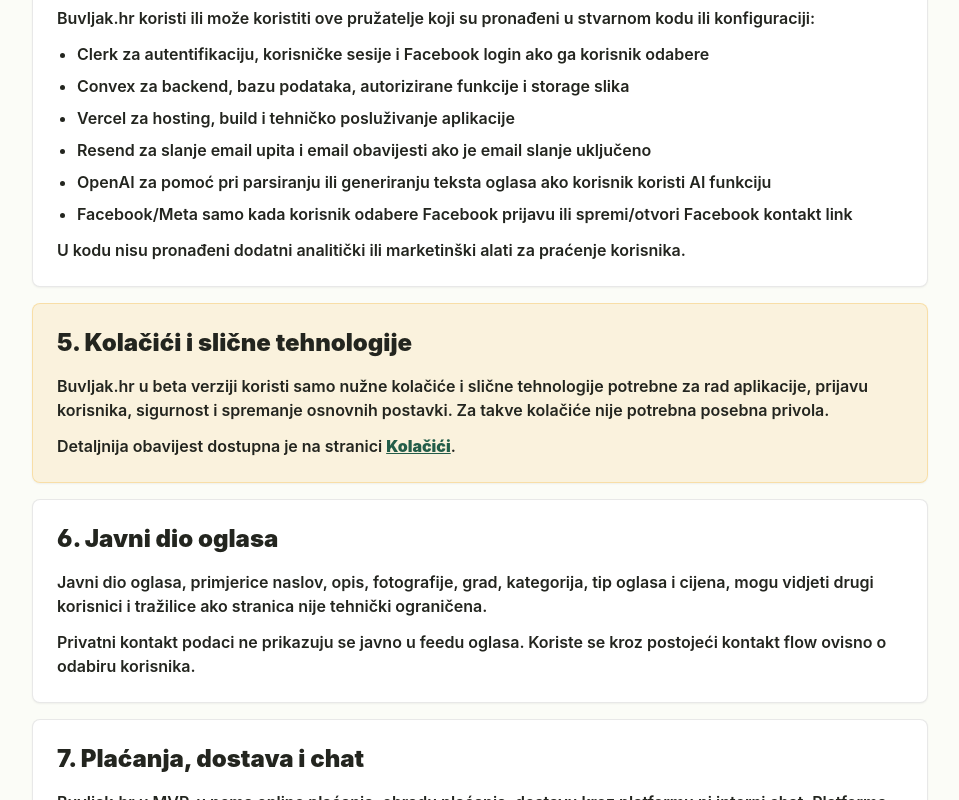
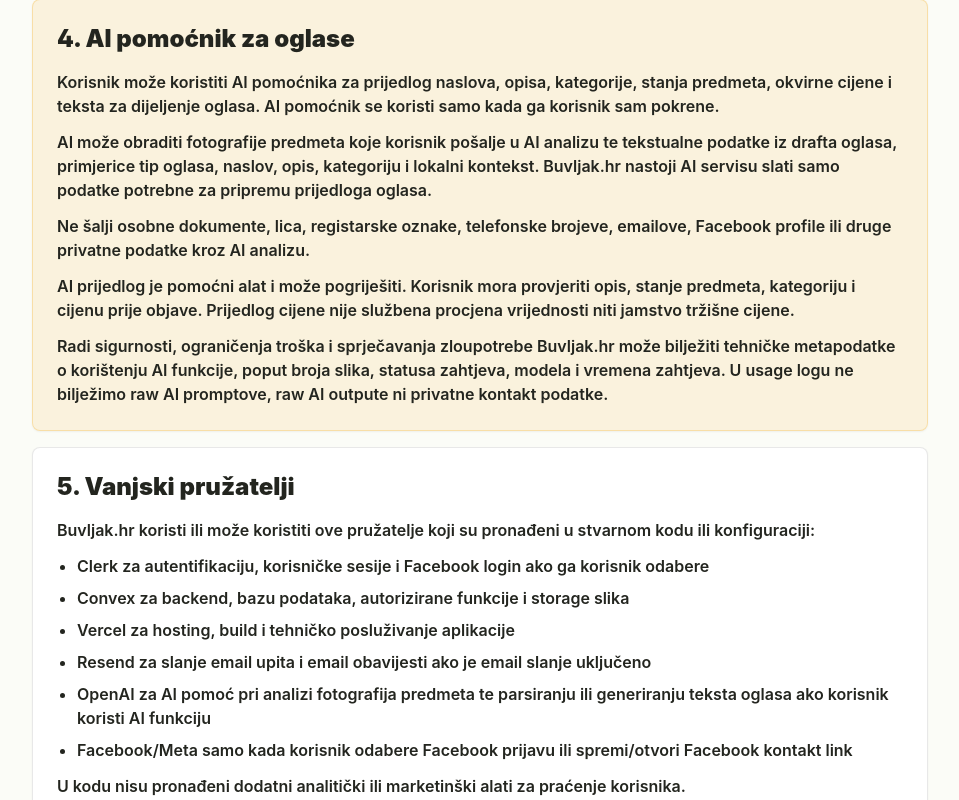
Before and after one commit to dewebeu-hue/BUVLJAK, a Next.js app: page /pravila-privatnosti in a window 1280 px wide. Shown: the part 1500-2300 px from the top of the page, without its empty margins (160-1119 px from the left). Built offline with nearby package versions, Linux system fonts and the light colour scheme; no server answers.

Commit message:
Update privacy terms for AI listing assistant

```diff
--- a/app/kolacici/page.tsx
+++ b/app/kolacici/page.tsx
@@ -68,6 +68,10 @@
           Clarity, Hotjar, PostHog, Sentry ni drugi marketing ili tracking scriptovi.
         </p>
         <p>
+          AI pomoćnik za oglase nije marketinški kolačić i sam po sebi ne znači da je potreban cookie
+          banner. Obrada AI prijedloga opisana je u Pravilima privatnosti.
+        </p>
+        <p>
           Ako se kasnije uvedu analitički ili marketinški kolačići koji nisu nužni za rad aplikacije,
           Buvljak.hr će prije toga dodati jasnu obavijest i odgovarajuću kontrolu privole.
         </p>
@@ -99,7 +103,7 @@
 
       <LegalSection title="7. Beta napomena">
         <p>Ovo su početne beta informacije i mogu se dopuniti prije šire javne objave.</p>
-        <p>Zadnja izmjena: 14.06.2026.</p>
+        <p>Zadnja izmjena: 16.06.2026.</p>
       </LegalSection>
     </LegalPage>
   );
--- a/app/pravila-privatnosti/page.tsx
+++ b/app/pravila-privatnosti/page.tsx
@@ -37,6 +37,7 @@
             "grad ili lokaciju koju korisnik unese, primjerice Nova Gradiška i okolica",
             "odabranu kontakt metodu, primjerice WhatsApp, email, Facebook link ili bez kontakta",
             "kontakt klikove, ponude i kratke poruke poslane kroz kontakt resolver",
+            "fotografije predmeta i draft podatke oglasa ako korisnik pokrene AI pomoćnika za oglase",
             "spremljene oglase i spremljene potrage ako korisnik koristi te funkcije",
             "prijave oglasa, razloge prijave i administrativne odluke vezane uz moderaciju",
             "tehničke podatke potrebne za sigurnost, rate limit, sprječavanje zloupotrebe i rad aplikacije"
@@ -50,6 +51,7 @@
             "za prijavu, korisnički račun i povezivanje korisnika s oglasima",
             "za objavu, prikaz, uređivanje statusa i upravljanje oglasima",
             "za kontakt oko oglasa, slanje upita, ponuda ili prijedloga zamjene",
+            "za pripremu AI prijedloga oglasa ako korisnik sam pokrene AI pomoćnika",
             "za spremanje oglasa i potraga ako korisnik koristi te funkcije",
             "za email obavijesti o spremljenim potragama ako su uključene",
             "za moderaciju, prijave oglasa, sigurnost i sprječavanje spama ili zloupotrebe",
@@ -58,7 +60,35 @@
         />
       </LegalSection>
 
-      <LegalSection title="4. Vanjski pružatelji">
+      <LegalSection title="4. AI pomoćnik za oglase" tone="notice">
+        <p>
+          Korisnik može koristiti AI pomoćnika za prijedlog naslova, opisa, kategorije, stanja
+          predmeta, okvirne cijene i teksta za dijeljenje oglasa. AI pomoćnik se koristi samo kada ga
+          korisnik sam pokrene.
+        </p>
+        <p>
+          AI može obraditi fotografije predmeta koje korisnik pošalje u AI analizu te tekstualne
+          podatke iz drafta oglasa, primjerice tip oglasa, naslov, opis, kategoriju i lokalni kontekst.
+          Buvljak.hr nastoji AI servisu slati samo podatke potrebne za pripremu prijedloga oglasa.
+        </p>
+        <p>
+          Ne šalji osobne dokumente, lica, registarske oznake, telefonske brojeve, emailove, Facebook
+          profile ili druge privatne podatke kroz AI analizu.
+        </p>
+        <p>
+          AI prijedlog je pomoćni alat i može pogriješiti. Korisnik mora provjeriti opis, stanje
+          predmeta, kategoriju i cijenu prije objave. Prijedlog cijene nije službena procjena vrijednosti
+          niti jamstvo tržišne cijene.
+        </p>
+        <p>
+          Radi sigurnosti, ograničenja troška i sprječavanja zloupotrebe Buvljak.hr može bilježiti
+          tehničke metapodatke o korištenju AI funkcije, poput broja slika, statusa zahtjeva, modela i
+          vremena zahtjeva. U usage logu ne bilježimo raw AI promptove, raw AI outpute ni privatne
+          kontakt podatke.
+        </p>
+      </LegalSection>
+
+      <LegalSection title="5. Vanjski pružatelji">
         <p>Buvljak.hr koristi ili može koristiti ove pružatelje koji su pronađeni u stvarnom kodu ili konfiguraciji:</p>
         <LegalList
           items={[
@@ -66,14 +96,14 @@
             "Convex za backend, bazu podataka, autorizirane funkcije i storage slika",
             "Vercel za hosting, build i tehničko posluživanje aplikacije",
             "Resend za slanje email upita i email obavijesti ako je email slanje uključeno",
-            "OpenAI za pomoć pri parsiranju ili generiranju teksta oglasa ako korisnik koristi AI funkciju",
+            "OpenAI za AI pomoć pri analizi fotografija predmeta te parsiranju ili generiranju teksta oglasa ako korisnik koristi AI funkciju",
             "Facebook/Meta samo kada korisnik odabere Facebook prijavu ili spremi/otvori Facebook kontakt link"
           ]}
         />
         <p>U kodu nisu pronađeni dodatni analitički ili marketinški alati za praćenje korisnika.</p>
       </LegalSection>
 
-      <LegalSection title="5. Kolačići i slične tehnologije" tone="notice">
+      <LegalSection title="6. Kolačići i slične tehnologije" tone="notice">
         <p>
           Buvljak.hr u beta verziji koristi samo nužne kolačiće i slične tehnologije potrebne za rad
           aplikacije, prijavu korisnika, sigurnost i spremanje osnovnih postavki. Za takve kolačiće nije
@@ -88,7 +118,7 @@
         </p>
       </LegalSection>
 
-      <LegalSection title="6. Javni dio oglasa">
+      <LegalSection title="7. Javni dio oglasa">
         <p>
           Javni dio oglasa, primjerice naslov, opis, fotografije, grad, kategorija, tip oglasa i cijena,
           mogu vidjeti drugi korisnici i tražilice ako stranica nije tehnički ograničena.
@@ -99,7 +129,7 @@
         </p>
       </LegalSection>
 
-      <LegalSection title="7. Plaćanja, dostava i chat">
+      <LegalSection title="8. Plaćanja, dostava i chat">
         <p>
           Buvljak.hr u MVP-u nema online plaćanja, obradu plaćanja, dostavu kroz platformu ni interni
           chat. Platforma ne prikuplja podatke o karticama, IBAN-u ni plaćanjima kroz aplikaciju.
@@ -107,7 +137,7 @@
         <p>Buvljak.hr ne prodaje osobne podatke korisnika.</p>
       </LegalSection>
 
-      <LegalSection title="8. Kako ostvariti svoja prava">
+      <LegalSection title="9. Kako ostvariti svoja prava">
         <p>Korisnik može zatražiti:</p>
         <LegalList
           items={[
@@ -133,7 +163,7 @@
         </p>
       </LegalSection>
 
-      <LegalSection title="9. Brisanje i zadržavanje podataka">
+      <LegalSection title="10. Brisanje i zadržavanje podataka">
         <p>
           Korisnik može zatražiti brisanje računa ili svojih podataka slanjem zahtjeva na{" "}
           <a href="mailto:deweb.eu@gmail.com" className="font-black text-mossDark underline">
@@ -151,9 +181,9 @@
         </p>
       </LegalSection>
 
-      <LegalSection title="10. Beta napomena">
+      <LegalSection title="11. Beta napomena">
         <p>Ovo su početne beta informacije i mogu se dopuniti prije šire javne objave.</p>
-        <p>Zadnja izmjena: 14.06.2026.</p>
+        <p>Zadnja izmjena: 16.06.2026.</p>
       </LegalSection>
     </LegalPage>
   );
--- a/app/uvjeti-koristenja/page.tsx
+++ b/app/uvjeti-koristenja/page.tsx
@@ -56,7 +56,23 @@
         />
       </LegalSection>
 
-      <LegalSection title="5. Zabranjeni sadržaj">
+      <LegalSection title="5. AI prijedlozi oglasa" tone="notice">
+        <p>
+          AI prijedlozi oglasa su pomoćna funkcija. Korisnik je odgovoran provjeriti i urediti naslov,
+          opis, kategoriju, stanje predmeta, cijenu i tekst prije objave.
+        </p>
+        <p>
+          Buvljak.hr ne jamči točnost AI prijedloga. Predložena cijena je okvirna informacija, nije
+          službena procjena vrijednosti i nije jamstvo tržišne cijene.
+        </p>
+        <p>
+          Korisnik sam odlučuje koju cijenu, opis i uvjete objavljuje. Kroz AI analizu nije dopušteno
+          slati privatne podatke, osobne dokumente, fotografije koje nepotrebno otkrivaju lica,
+          registarske oznake ili sadržaj koji korisnik nema pravo koristiti.
+        </p>
+      </LegalSection>
+
+      <LegalSection title="6. Zabranjeni sadržaj">
         <p>Na Buvljak.hr-u nije dopušteno objavljivati ili slati:</p>
         <LegalList
           items={[
@@ -72,7 +88,7 @@
         />
       </LegalSection>
 
-      <LegalSection title="6. Moderacija i ograničenja">
+      <LegalSection title="7. Moderacija i ograničenja">
         <p>
           Buvljak.hr može odbiti, sakriti, pauzirati, urediti status ili ukloniti oglas ako krši ova
           pravila, ugrožava druge korisnike ili narušava kvalitetu platforme.
@@ -83,7 +99,7 @@
         </p>
       </LegalSection>
 
-      <LegalSection title="7. Dogovor između korisnika" tone="notice">
+      <LegalSection title="8. Dogovor između korisnika" tone="notice">
         <p>
           Buvljak.hr nije kupac, prodavatelj, posrednik u plaćanju, dostavljač ni jamac
           transakcije.
@@ -98,7 +114,7 @@
         </p>
       </LegalSection>
 
-      <LegalSection title="8. Kontakt funkcija">
+      <LegalSection title="9. Kontakt funkcija">
         <p>
           Kontakt gumbi smiju se koristiti samo za stvarni interes za oglas, potragu, poklanjanje ili
           razmjenu.
@@ -112,7 +128,7 @@
         />
       </LegalSection>
 
-      <LegalSection title="9. Jamstva i odgovornost platforme">
+      <LegalSection title="10. Jamstva i odgovornost platforme">
         <p>
           Buvljak.hr ne jamči točnost oglasa, dostupnost predmeta, kvalitetu predmeta, ponašanje
           korisnika ni uspješnost dogovora.
@@ -122,12 +138,12 @@
         </p>
       </LegalSection>
 
-      <LegalSection title="10. Promjene pravila">
+      <LegalSection title="11. Promjene pravila">
         <p>
           Pravila se mogu mijenjati tijekom beta faze kako bi platforma ostala sigurnija, jasnija i
           korisnija lokalnoj zajednici.
         </p>
-        <p>Zadnja izmjena: 13.06.2026.</p>
+        <p>Zadnja izmjena: 16.06.2026.</p>
       </LegalSection>
     </LegalPage>
   );
--- a/components/ai-listing-assistant.tsx
+++ b/components/ai-listing-assistant.tsx
@@ -394,8 +394,8 @@
         <p className="flex gap-2">
           <AlertCircle aria-hidden="true" className="mt-0.5 shrink-0 text-[#72520d]" size={17} />
           <span>
-            Ne šalji osobne dokumente, lica, registarske oznake, telefonske brojeve, emailove ili
-            privatne podatke kroz AI analizu.
+            Ne šalji osobne dokumente, lica, registarske oznake, telefonske brojeve, emailove,
+            Facebook profile ili druge privatne podatke kroz AI analizu.
           </span>
         </p>
       </div>
@@ -527,8 +527,8 @@
           </dl>
 
           <div className="mt-3 rounded-lg border border-honey/24 bg-honey/14 p-3 text-sm font-bold leading-relaxed text-ink/72">
-            Ovo je okvirni AI prijedlog, ne službena procjena vrijednosti. Provjeri stanje predmeta
-            i po potrebi prilagodi cijenu.
+            Ovo je okvirni AI prijedlog, ne službena procjena vrijednosti ni jamstvo tržišne cijene.
+            Provjeri stanje predmeta i po potrebi prilagodi cijenu.
           </div>
 
           {draftSuggestion.warnings.length ? (
```
